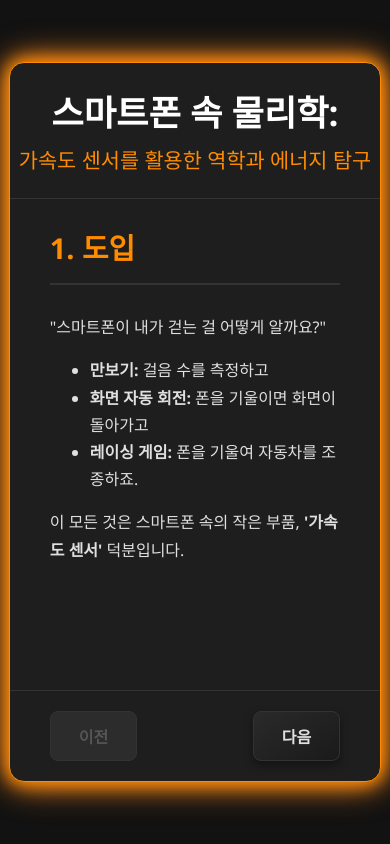
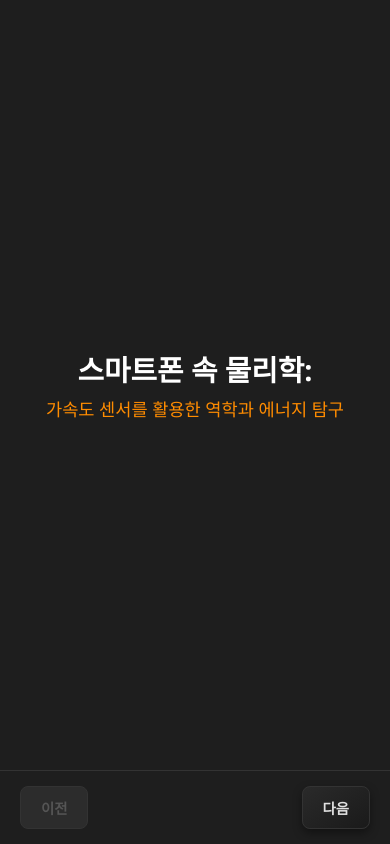
Before and after one commit to LuSoUl144/LuSoUl144.github.io, a website: page index.html in a window 390 px wide. Drawn offline with nearby package versions, Linux system fonts and the light colour scheme.

Commit message:
feat: 제목 슬라이드와 도입부 분리

```diff
--- a/index.html
+++ b/index.html
@@ -10,13 +10,13 @@
 </head>
 <body>
     <div class="container">
-        <header id="main-header">
-            <h1>스마트폰 속 물리학:</h1>
-            <h2>가속도 센서를 활용한 역학과 에너지 탐구</h2>
-        </header>
+        <main>
+            <section id="title-slide" class="title-slide">
+                <h1>스마트폰 속 물리학:</h1>
+                <h2>가속도 센서를 활용한 역학과 에너지 탐구</h2>
+            </section>
 
-        <main>
-            <section id="intro" class="active">
+            <section id="intro">
                 <h3>1. 도입</h3>
                 <p class="question">"스마트폰이 내가 걷는 걸 어떻게 알까요?"</p>
                 <ul>
--- a/script.js
+++ b/script.js
@@ -1,6 +1,5 @@
 document.addEventListener('DOMContentLoaded', () => {
     // --- Element Selectors ---
-    const mainHeader = document.getElementById('main-header');
     const slides = document.querySelectorAll('main section');
     const prevBtn = document.getElementById('prevBtn');
     const nextBtn = document.getElementById('nextBtn');
@@ -36,9 +35,6 @@ document.addEventListener('DOMContentLoaded', () => {
         // Update button states
         prevBtn.disabled = slideIndex === 0;
         nextBtn.disabled = slideIndex === slides.length - 1;
-
-        // Show header only on the first slide
-        mainHeader.style.display = slideIndex === 0 ? 'block' : 'none';
 
         // Initialize chart or connect to server if on the demo slide
         if (slides[slideIndex].id === 'demo') {
--- a/style.css
+++ b/style.css
@@ -36,20 +36,21 @@ body {
     }
 }
 
-header {
+.title-slide {
+    display: flex;
+    flex-direction: column;
+    justify-content: center;
+    align-items: center;
     text-align: center;
-    padding: 20px 0;
-    border-bottom: 1px solid #333;
-    transition: opacity 0.3s ease-in-out, transform 0.3s ease-in-out;
 }
 
-header h1 {
+.title-slide h1 {
     margin: 0;
     font-size: 2.2rem;
     color: #fff;
 }
 
-header h2 {
+.title-slide h2 {
     margin: 0;
     font-size: 1.3rem;
     font-weight: 300;
@@ -146,3 +147,42 @@ main section#demo > #serverStatus {
     flex-grow: 1; /* This makes the chart container fill all available vertical space */
     min-height: 0; /* Override previous min-height to allow full flexibility */
 }
+
+#accelerometerChart {
+    background-color: rgba(0, 0, 0, 0.2);
+    border-radius: 8px;
+}
+
+#serverStatus, #permissionStatus, #audienceStatus {
+    text-align: center;
+    margin-top: 15px;
+    font-style: italic;
+    color: #aaa;
+}
+
+/* Responsive Design */
+@media (max-width: 768px) {
+    .container {
+        width: 100%;
+        height: 100vh;
+        border-radius: 0;
+        border: none;
+    }
+
+    .title-slide h1 { font-size: 1.8rem; }
+    .title-slide h2 { font-size: 1.1rem; }
+    section h3 { font-size: 1.5rem; }
+
+    main section {
+        padding: 20px;
+    }
+
+    .navigation-buttons {
+        padding: 15px 20px;
+    }
+
+    .btn, .nav-btn, .role-btn {
+        padding: 10px 20px;
+        font-size: 0.9rem;
+    }
+}
```
